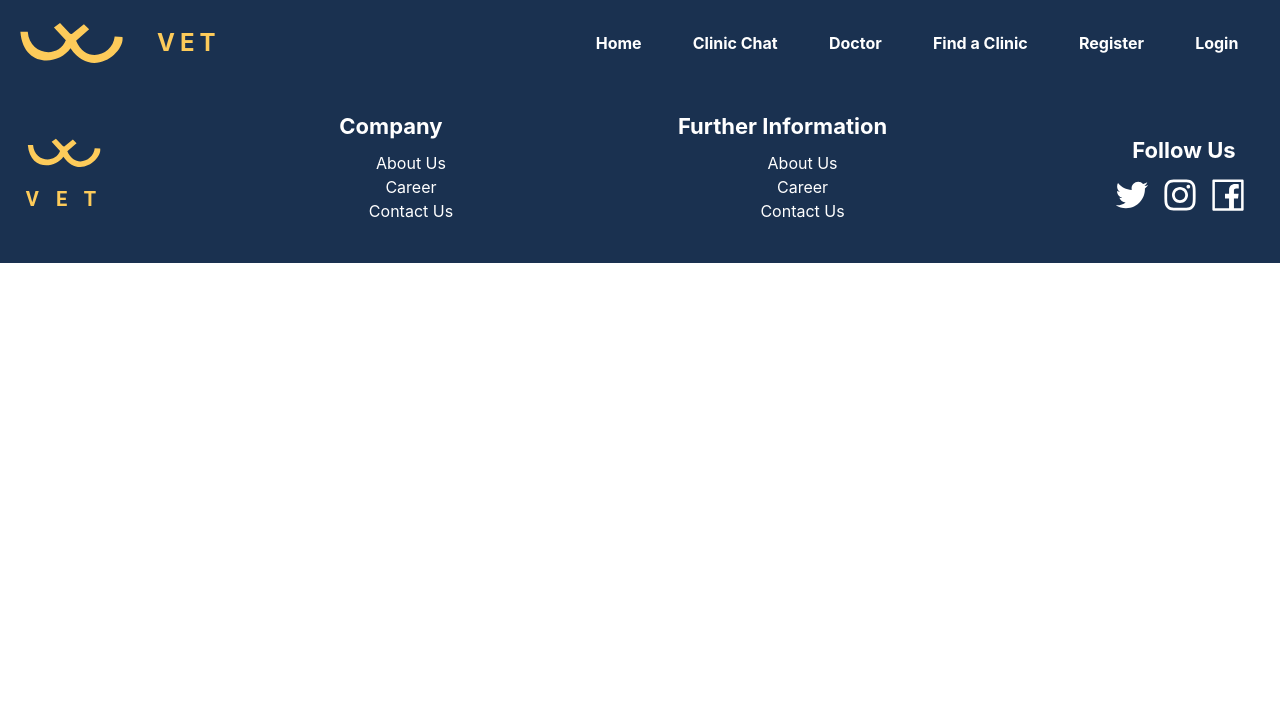
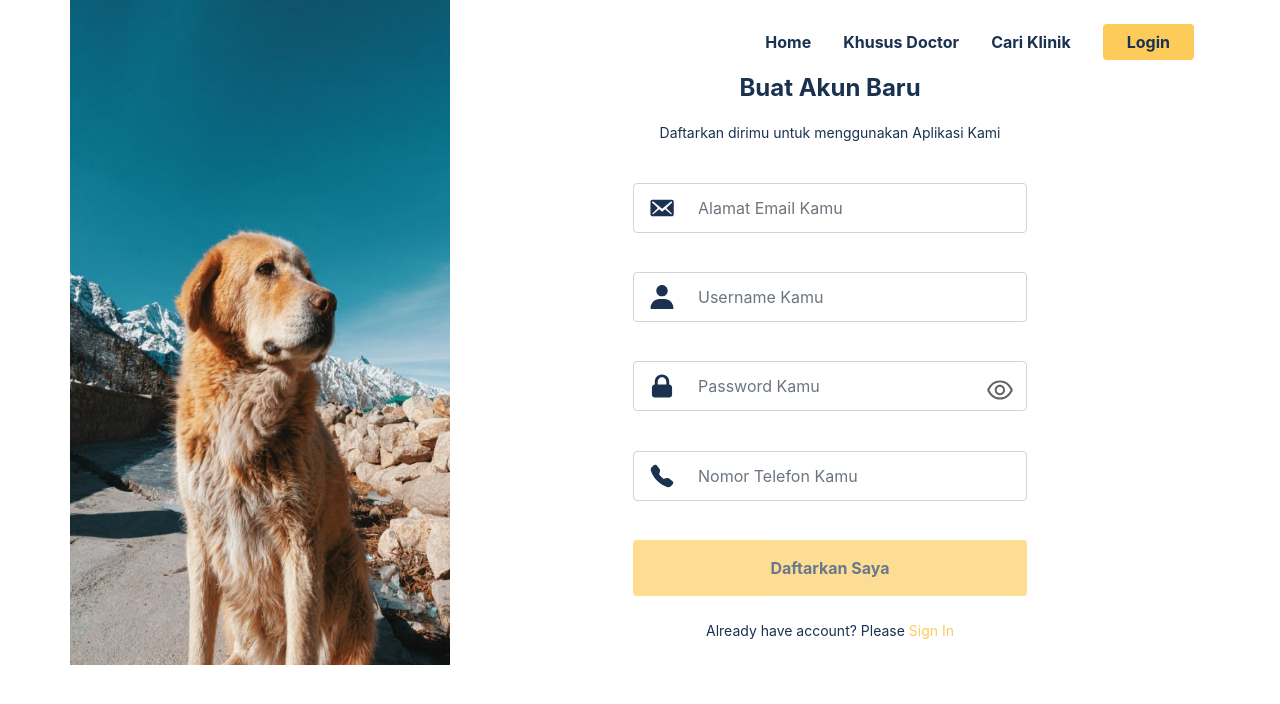
Before and after one commit to Alfionitass/Vet, a React (Create React App) app: page /auth/register/0 in a window 1280 px wide. Shown: the top 704 px of the page. Built offline with nearby package versions, Linux system fonts and the light colour scheme.

Commit message:
add environment

```diff
--- a/src/App.jsx
+++ b/src/App.jsx
@@ -14,7 +14,7 @@ import VetNavbar from "./components/NavBar/NavBar";
 import Footer from "./components/Footer/Footer";
 import ClinicChoose from "./components/Clinic/ClinicChoose/ClinicChoose";
 import { user } from "./database";
-import BookingDetail from "./pages/BookingDetail"
+import BookingDetail from "./pages/BookingDetail";
 import BookingResume from "./pages/BookingResume";
 import { Container, Navbar } from "react-bootstrap";
 import Home from "./components/Home/Home";
@@ -28,14 +28,14 @@ function App() {
   const [passVisibility, setPassVisibility] = useState(0);
 
   const [barState, SetBarState] = useState({
-    navbar : true,
-    footer: true
-  })
+    navbar: true,
+    footer: true,
+  });
 
   // function declaration
   const HandleInput = (input) => {
-    input.preventDefault()
-    let data = { ...postData, [input.target.name]: input.target.value }
+    input.preventDefault();
+    let data = { ...postData, [input.target.name]: input.target.value };
     setData(data);
   };
 
@@ -59,25 +59,26 @@ function App() {
   };
 
   const handleFooter = (option) => {
-    console.log(option)
-  }
-
+    console.log(option);
+  };
+  console.log(process.env);
+  console.log(`${process.env.PUBLIC_URL}/page1`)
   return (
     <>
       <div className="App">
         <Router>
-          <VetNavbar barState={barState}/>
+          <VetNavbar barState={barState} />
           <Switch>
-            <Route path={`/${process.env.REACT_APP_PATH}page1`}>
+            <Route path={`${process.env.PUBLIC_URL}/page1`}>
               <Doctor />
             </Route>
-            <Route path={`/${process.env.REACT_APP_PATH}page2`}>
+            <Route path={`${process.env.PUBLIC_URL}/page2`}>
               <Doctor2 />
             </Route>
-            <Route path={`/${process.env.REACT_APP_PATH}page3`}>
+            <Route path={`${process.env.PUBLIC_URL}/page3`}>
               <User1 />
             </Route>
-            <Route path={`/${process.env.REACT_APP_PATH}auth`}>
+            <Route path={`${process.env.PUBLIC_URL}/auth`}>
               <Auth
                 SetBarState={SetBarState}
                 function={{
@@ -91,30 +92,29 @@ function App() {
                   isLoading: isLoading,
                   postData: postData,
                   errorMsg: errorMsg,
-                  passVisibility: passVisibility
+                  passVisibility: passVisibility,
                 }}
               />
             </Route>
-            <Route path={`/${process.env.REACT_APP_PATH}DemoIcon`} >
+            <Route path={`${process.env.PUBLIC_URL}/DemoIcon`}>
               <DemoIcon />
             </Route>
-            <Route exact path={`/${process.env.REACT_APP_PATH}booking`} >
-              <ClinicChoose SetBarState={SetBarState}/>
+            <Route exact path={`${process.env.PUBLIC_URL}/booking`}>
+              <ClinicChoose SetBarState={SetBarState} />
             </Route>
-            <Route path={`/${process.env.REACT_APP_PATH}booking/:id`}>
+            <Route path={`${process.env.PUBLIC_URL}/booking/:id`}>
               <BookingDetail />
             </Route>
-            <Route path={`/${process.env.REACT_APP_PATH}booking/detail/resume`}>
+            <Route path={`${process.env.PUBLIC_URL}/booking/detail/resume`}>
               <BookingResume />
             </Route>
-            <Route exact path={`/${process.env.REACT_APP_PATH}`}>
-              <Home SetBarState={SetBarState}/>
+            <Route exact path={`${process.env.PUBLIC_URL}/`}>
+              <Home SetBarState={SetBarState} />
             </Route>
           </Switch>
-          <Footer handleFooter={handleFooter} data={"test"} barState={barState}/>
         </Router>
       </div>
-
+      <Footer handleFooter={handleFooter} data={"test"} barState={barState} />
     </>
   );
 }
--- a/src/components/BookingContent/BookingContent.jsx
+++ b/src/components/BookingContent/BookingContent.jsx
@@ -35,7 +35,7 @@ export default function BookingContent() {
         <Container className="mt-5 mb-5">
             <div className="d-flex flex-row justify-content-between mb-3">
                 <h1>Kalimanjaro Ruah Tunah Hospital</h1>
-                <Link to="/booking/detail/resume">
+                <Link to={`${process.env.PUBLIC_URL}/booking/detail/resume`}>
                     <button className={styles.btn}>Booking Now</button>
                 </Link>
             </div>
--- a/src/components/Clinic/ClinicChoose/ClinicChoose.jsx
+++ b/src/components/Clinic/ClinicChoose/ClinicChoose.jsx
@@ -12,7 +12,7 @@ export default function ClinicChoose(props) {
   useEffect(()=>{
     props.SetBarState({
       footer: true,
-      navbar: false
+      navbar: true
     })
     clinic({method:'all'}).then(res=>(
       setClinicData(res?.data?.data)
@@ -76,7 +76,7 @@ export default function ClinicChoose(props) {
     </Card.Body>
 
     <Card.Footer style={{backgroundColor:"white"}}>
-      <Link to={`/booking/${value._id}/`}>
+      <Link to={`${process.env.PUBLIC_URL}/booking/${value._id}/`}>
         <Button style={{borderColor:"#FDCB5A",backgroundColor:"#FDCB5A", width:"14rem",borderRadius:"4px",color:"black"}}>
           Book now
         </Button>
--- a/src/components/NavBar/NavBar.jsx
+++ b/src/components/NavBar/NavBar.jsx
@@ -15,7 +15,7 @@ export default function NavBar(props) {
   return (
     <Navbar expand="lg" className={`${styles.contain} ${!props.barState.navbar && "hidden" }`}>
       <Navbar.Brand>
-        <Link to="/">
+        <Link to={`${process.env.PUBLIC_URL}/`}>
           <VetLogoSymbol color="#FDCB5A" />
         </Link>
       </Navbar.Brand>
--- a/src/components/NavBar/NavMenu.jsx
+++ b/src/components/NavBar/NavMenu.jsx
@@ -14,32 +14,32 @@ export default function NavMenu(props) {
 
   return (
     <div className="ml-auto d-flex flex-row align-items-center justify-content-between">
-      <NavLink to="/" className={styles.link}>
+      <NavLink to={`${process.env.PUBLIC_URL}/booking`} className={styles.link}>
         <span>Home</span>
       </NavLink>
-      <NavLink to="/clinic" className={styles.link}>
+      <NavLink to={`${process.env.PUBLIC_URL}/clinic`} className={styles.link}>
         <span>Clinic Chat</span>
       </NavLink>
-      <NavLink to="/doctor" className={styles.link}>
+      <NavLink to={`${process.env.PUBLIC_URL}/doctor`} className={styles.link}>
         <span>Doctor</span>
       </NavLink>
-      <NavLink to="/booking" className={styles.link}>
+      <NavLink to={`${process.env.PUBLIC_URL}/booking`} className={styles.link}>
         <span>Find a Clinic</span>
       </NavLink>
       {props.data ? (
         <>
           <Image width={50} src={props.data.image} />
-          <NavLink to={`/${props.data.role}`} className={styles.name}>
+          <NavLink to={`${process.env.PUBLIC_URL}/${props.data.role}`} className={styles.name}>
             <span>Hi, {props.data.name}</span>
           </NavLink>
           <NavDropdown data={props.data} logout={Logout}/>
         </>
       ) : (
         <>
-          <NavLink to="/auth/" className={styles.link}>
+          <NavLink to={`${process.env.PUBLIC_URL}/auth`} className={styles.link}>
             <span>Register</span>
           </NavLink>
-          <NavLink to="/auth/login" className={styles.link}>
+          <NavLink to={`${process.env.PUBLIC_URL}/auth/login`} className={styles.link}>
             <span>Login</span>
           </NavLink>{" "}
         </>
--- a/src/components/auth/section/login.jsx
+++ b/src/components/auth/section/login.jsx
@@ -26,7 +26,7 @@ const Login = ({
       }).then((res) =>
         localStorage.setItem("userData", JSON.stringify({ ...res.data.data }))
       );
-    token.length && history.push("/");
+    token.length && history.push(`${process.env.PUBLIC_URL}/`);
   }, [token]);
 
   useEffect(() => {
--- a/src/components/auth/section/register.jsx
+++ b/src/components/auth/section/register.jsx
@@ -50,7 +50,7 @@ export default function Register() {
       method: "self",
       access_token: token
     }).then(res => localStorage.setItem('userData',JSON.stringify({...res.data.data})))
-    token.length && history.push('/')
+    token.length && history.push(`${process.env.PUBLIC_URL}/`);
   }, [token]);
 
   useEffect(() => {
--- a/src/components/auth/section/role.jsx
+++ b/src/components/auth/section/role.jsx
@@ -18,7 +18,7 @@ export default function Role() {
     if (isLoading) {
       simulateNetworkRequest().then(() => {
         setLoading(false);
-        history.push(`/auth/register/${highlight}`);
+        history.push(`${process.env.PUBLIC_URL}/auth/register/${highlight}`);
       });
     }
   }, [highlight, isLoading]);
--- a/src/pages/Auth.jsx
+++ b/src/pages/Auth.jsx
@@ -37,7 +37,7 @@ export default function Auth(props) {
             className="d-flex align-items-center justify-content-end w-100 mt-4 register-nav"
           >
             <Nav.Item>
-              <Nav.Link href="/home" className="vet-title-2">
+              <Nav.Link href={`${process.env.PUBLIC_URL}/home`} className="vet-title-2">
                 Home
               </Nav.Link>
             </Nav.Item>
@@ -61,16 +61,16 @@ export default function Auth(props) {
           </Nav>
         </Row>
         <Switch>
-          <Route exact path="/auth" component={Role} />
-          <Route exact path="/auth/register/:id" render={() => <Register {...props}/>} />
-          <Route exact path="/auth/login" render={() => <Login {...props}/>} />
+          <Route exact path={`${process.env.PUBLIC_URL}/auth`} component={Role} />
+          <Route exact path={`${process.env.PUBLIC_URL}/auth/register/:id`} render={() => <Register {...props}/>} />
+          <Route exact path={`${process.env.PUBLIC_URL}/auth/login`}  render={() => <Login {...props}/>} />
         </Switch>
         <Row className="justify-content-center my-2">
           {isLogin ? (
             <p className="vet-body-1 v-text-donker">
               Don't have an account? Please{" "}
               <Link
-                to={`/auth`}
+                to={`${process.env.PUBLIC_URL}/auth`}
                 onClick={() => setStatusLogin(false)}
                 className="v-text-mustard"
               >
@@ -81,7 +81,7 @@ export default function Auth(props) {
             <p className="vet-body-1 v-text-donker">
               Already have account? Please{" "}
               <Link
-                to={`/auth/login`}
+                to={`${process.env.PUBLIC_URL}/auth/login`}
                 onClick={() => setStatusLogin(true)}
                 className="v-text-mustard"
               >
--- a/src/pages/Profiles/index.jsx
+++ b/src/pages/Profiles/index.jsx
@@ -1,6 +1,7 @@
 import React from 'react'
 
 export default function Profile() {
+
   return (
     <div>
 
```
Also changed, not shown: src/components/auth/index.jsx (+3 -14 lines).
